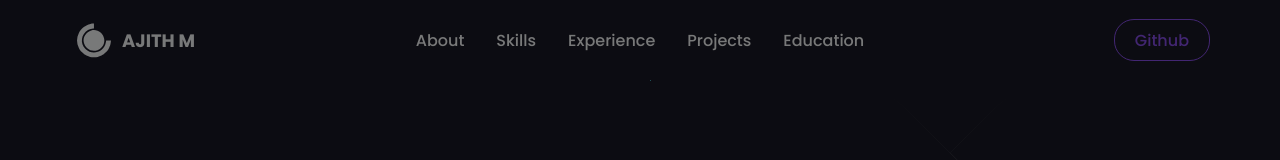
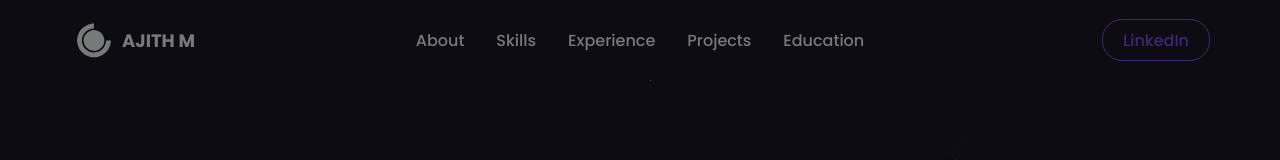
Before and after one commit to Ajith5104/myPortfolio, a React (Create React App) app: page / in a window 1280 px wide. Shown: the top 160 px of the page. Built offline with nearby package versions, Linux system fonts and the light colour scheme.

Commit message:
first commit

```diff
--- a/src/components/Footer/index.js
+++ b/src/components/Footer/index.js
@@ -4,7 +4,7 @@ import Tooltip from "@mui/material/Tooltip";
 import PhoneIcon from "@mui/icons-material/Phone";
 import MailIcon from "@mui/icons-material/Mail";
 import LinkedInIcon from "@mui/icons-material/LinkedIn";
-// import InstagramIcon from '@mui/icons-material/Instagram';
+import InstagramIcon from '@mui/icons-material/Instagram';
 import WhatsAppIcon from "@mui/icons-material/WhatsApp";
 import GitHubIcon from "@mui/icons-material/GitHub"; // Import GitHub Icon
 import { Bio } from "../../data/constants";
@@ -135,11 +135,11 @@ const YourComponent = () => {
             </SocialMediaIcon>
           </CustomTooltip>
           {/* Instagram Icon with Custom Tooltip */}
-          {/* <CustomTooltip title="Instagram" arrow>
+           <CustomTooltip title="Instagram" arrow>
             <SocialMediaIcon href={Bio.insta} target="display">
               <InstagramIcon />
             </SocialMediaIcon>
-          </CustomTooltip> */}
+          </CustomTooltip>
           {/* WhatsApp Icon with Custom Tooltip */}
           <CustomTooltip title="WhatsApp" arrow>
             <SocialMediaIcon
--- a/src/components/HeroSection/HeroStyle.js
+++ b/src/components/HeroSection/HeroStyle.js
@@ -1,5 +1,5 @@
 import styled from "styled-components";
-import _default from "../../themes/default";
+// import _default from "../../themes/default";
 
 export const HeroContainer = styled.div`
   background: ${({ theme }) => theme.card_light};
--- a/src/components/Navbar/NavbarStyledComponent.js
+++ b/src/components/Navbar/NavbarStyledComponent.js
@@ -1,6 +1,6 @@
 import { Link as LinkR } from 'react-router-dom';
 import styled from 'styled-components';
-import _default from '../../themes/default';
+// import _default from '../../themes/default';
 
 export const Nav = styled.div`
     background-color: ${({theme}) => theme.card_light};
@@ -73,7 +73,7 @@ export const NavLink = styled.a`
 `;
 
 
-export const GitHubButton = styled.a`
+export const LinkedInButton = styled.a`
   border: 1.8px solid ${({ theme }) => theme.primary};
   justify-content: center;
   display: flex;
--- a/src/components/Navbar/index.js
+++ b/src/components/Navbar/index.js
@@ -1,5 +1,5 @@
 import React from 'react';
-import { Nav, NavLink, NavbarContainer, Span, NavLogo, NavItems, GitHubButton, ButtonContainer, MobileIcon, MobileMenu, MobileLink } from './NavbarStyledComponent';
+import { Nav, NavLink, NavbarContainer, Span, NavLogo, NavItems, LinkedInButton, ButtonContainer, MobileIcon, MobileMenu, MobileLink } from './NavbarStyledComponent';
 import { DiCssdeck } from 'react-icons/di';
 import { FaBars } from 'react-icons/fa';
 import { Bio } from '../../data/constants';
@@ -13,9 +13,9 @@ const Navbar = ({ toggleTheme }) => {
     <Nav>
       <NavbarContainer>
         <NavLogo to='/'>
-          <a style={{ display: "flex", alignItems: "center", color: theme.text_primary, marginBottom: '20', cursor: 'pointer' }}>
+          <h3 style={{ display: "flex", alignItems: "center", color: theme.text_primary, marginBottom: '20', cursor: 'pointer' }}>
             <DiCssdeck size="3rem" /> <Span>AJITH M</Span>
-          </a>
+          </h3>
         </NavLogo>
         <MobileIcon>
           <FaBars onClick={() => setIsOpen(!isOpen)} />
@@ -28,7 +28,7 @@ const Navbar = ({ toggleTheme }) => {
           <NavLink href='#education'>Education</NavLink>
         </NavItems>
         <ButtonContainer>
-          <GitHubButton href={Bio.github} target="_blank">Github</GitHubButton>
+          <LinkedInButton href={Bio.linkedin} target="_blank">LinkedIn</LinkedInButton>
         </ButtonContainer>
         {isOpen &&
           <MobileMenu isOpen={isOpen}>
@@ -37,18 +37,18 @@ const Navbar = ({ toggleTheme }) => {
             <MobileLink href='#experience' onClick={() => setIsOpen(!isOpen)}>Experience</MobileLink>
             <MobileLink href='#projects' onClick={() => setIsOpen(!isOpen)}>Projects</MobileLink>
             <MobileLink href='#education' onClick={() => setIsOpen(!isOpen)}>Education</MobileLink>
-            <GitHubButton
+            <LinkedInButton
   style={{
     padding: '10px 16px',
     background: theme.primary,
     color: theme.isLight ? theme.white : theme.text_primary,
     width: 'max-content'
   }}
-  href={Bio.github}
+  href={Bio.linkedin}
   target="_blank"
 >
-  Github
-</GitHubButton>
+  LinkedIn
+</LinkedInButton>
           </MobileMenu>
         }
       </NavbarContainer>
--- a/src/data/constants.js
+++ b/src/data/constants.js
@@ -14,7 +14,7 @@ export const Bio = {
     "https://drive.google.com/file/d/1jCPz0HkvW5hQBg85d1iJjbkp-Elc7WWm/view?usp=sharing",
   linkedin: "https://www.linkedin.com/in/ajithkumar22/",
   email: "mailto:ajithkumar51046@gmail.com",
-  // insta: "https://www.instagram.com/ajithtechy22/",
+  insta: "https://www.instagram.com/ajithtechy22/",
   phone: "tel:+918754083032",
   whatsapp: 8754083032,
 };
@@ -192,7 +192,7 @@ export const projects = [
   {
     id: 0,
     title: "GreensCart",
-    date: "2023",
+    date: "2023 - 2024",
     description:
       "Discover a modern e-commerce experience with our platform developed using the MERN (MongoDB, Express.js, React.js, Node.js) stack. Our frontend is designed to be responsive and user-friendly, utilizing Bootstrap for seamless navigation across devices. Complete your purchases securely using the Stripe API, ensuring smooth and reliable payment processing. Stay informed with real-time email notifications powered by the Mailtrap API, keeping you updated on orders and promotions. Explore a wide range of products with ease, thanks to our intuitive interface and dynamic features. With cutting-edge technology and a focus on user experience, our e-commerce website offers a streamlined shopping journey tailored to your needs.",
     image:
@@ -205,7 +205,7 @@ export const projects = [
   {
     id: 1,
     title: "Weather-Forecasting",
-    date: "2023 - 2024",
+    date: "2023",
     description:
       "Designed and developed a Tourism Web Application, offering seamless trip planning, booking, and exploration experiences for travelers.",
     image:
```
